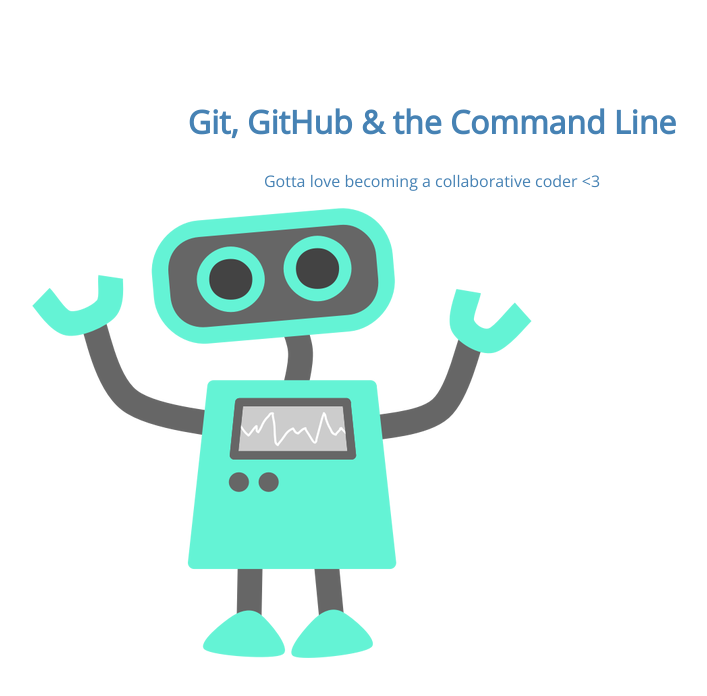
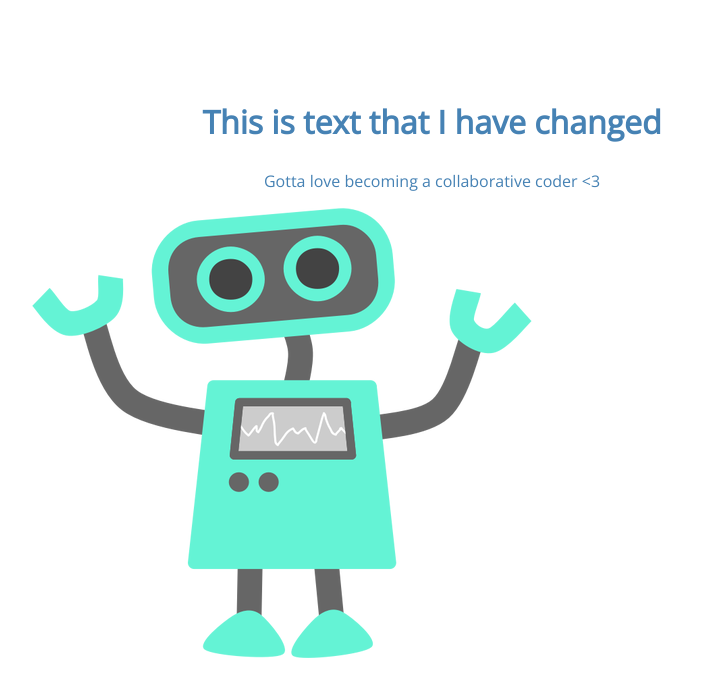
Before and after one commit to monstresticator/105-project, a plain HTML site: page index.html in a window 1280 px wide. Shown: the whole page, without its empty margins (208-915 px from the left). Drawn offline with nearby package versions, Linux system fonts and the light colour scheme.

Commit message:
first commit change to new-branch

```diff
--- a/index.html
+++ b/index.html
@@ -8,7 +8,7 @@
 </head>
 <body>
 	<section>
-		<h1>Git, GitHub & the Command Line</h1>
+		<h1>This is text that I have changed</h1>
 		<p>Gotta love becoming a collaborative coder <3</p>
 		<img src="img/happy-blue-robot.png">
 	</section>
```
